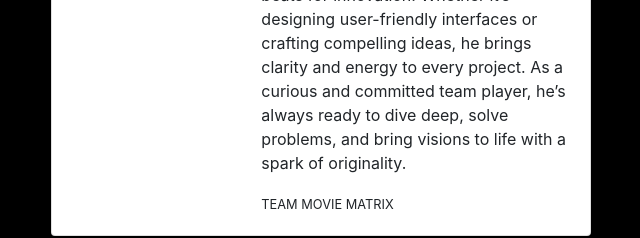
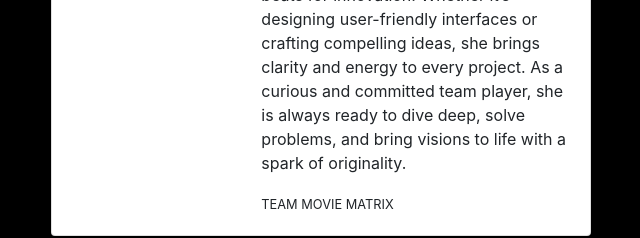
Before and after one commit to NIKHIL2K5/moviematrix, a plain HTML site: page MOVIE MATRIX/aboutus.html in a window 1280 px wide. Shown: the part 660-898 px from the top of the page, without its empty margins (319-959 px from the left). Drawn offline with nearby package versions, Linux system fonts and the light colour scheme; a web font is replaced by a local one.

Commit message:
Update aboutus.html

```diff
--- a/MOVIE MATRIX/aboutus.html
+++ b/MOVIE MATRIX/aboutus.html
@@ -36,7 +36,7 @@
                   <div class="col-md-8">
                     <div class="card-body">
                       <h5 class="card-title">Thrailokya</h5>
-                      <p class="card-text">Thrailokya is a creative thinker with a sharp eye for detail and a heart that beats for innovation. Whether it’s designing user-friendly interfaces or crafting compelling ideas, he brings clarity and energy to every project. As a curious and committed team player, he’s always ready to dive deep, solve problems, and bring visions to life with a spark of originality.</p>
+                      <p class="card-text">Thrailokya is a creative thinker with a sharp eye for detail and a heart that beats for innovation. Whether it’s designing user-friendly interfaces or crafting compelling ideas, she brings clarity and energy to every project. As a curious and committed team player, she is always ready to dive deep, solve problems, and bring visions to life with a spark of originality.</p>
                       <p class="card-text"><small class="text-body-secondary">TEAM MOVIE MATRIX</small></p>
                     </div>
                   </div>
```
